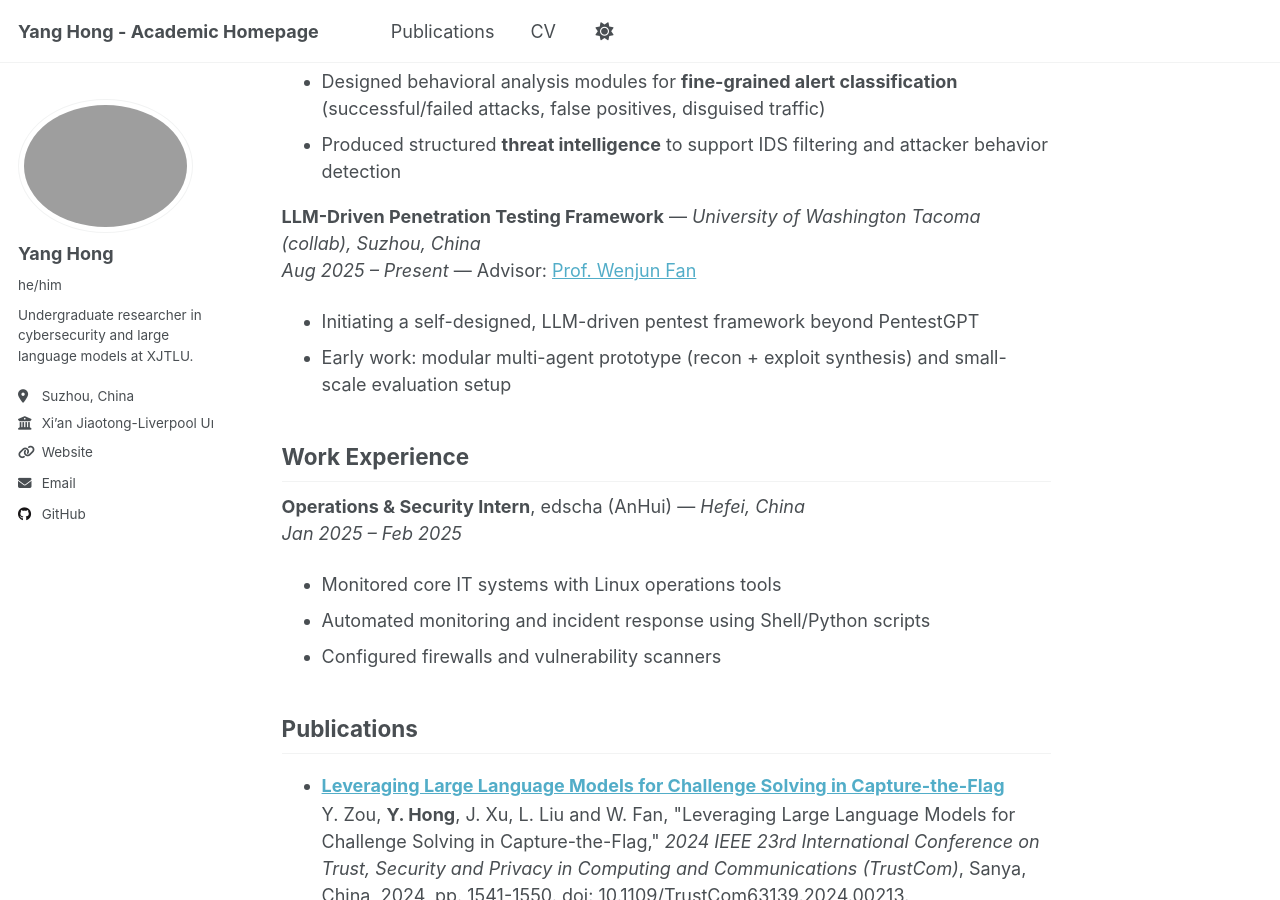
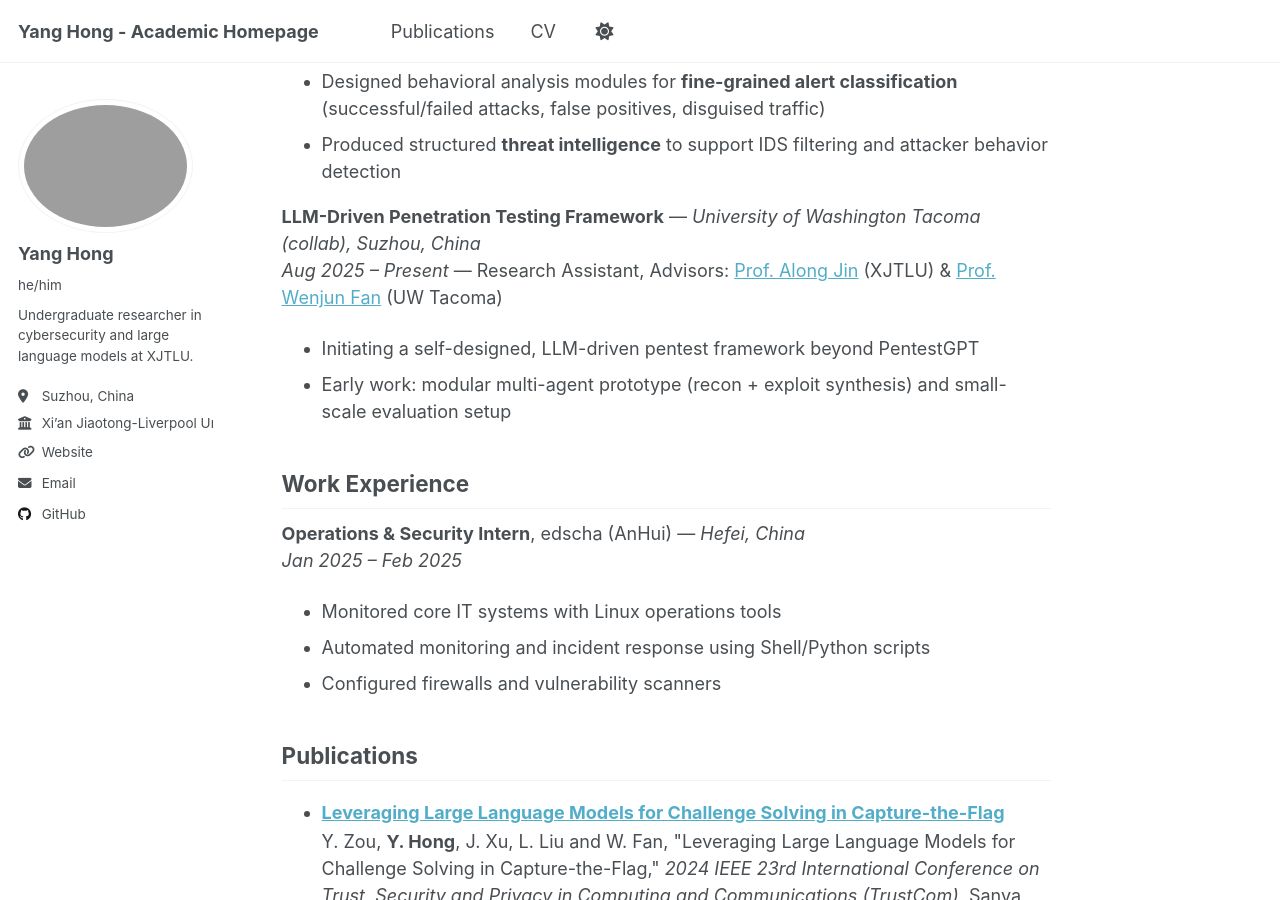
Before and after one commit to expiol/expiol.github.io, a Jekyll site: the page built from _pages/cv.md, in a window 1280 px wide and 900 px high, scrolled down 942 px. Built offline with Jekyll 4.4.1, drawn with Linux system fonts in a browser that asks for light colours; a script that is not in the unit is left out.

Commit message:
Update advisor information

```diff
--- a/_pages/cv.md
+++ b/_pages/cv.md
@@ -53,7 +53,7 @@ GPA (WES): **3.53 / 4.0**
 - Produced structured **threat intelligence** to support IDS filtering and attacker behavior detection
 
 **LLM-Driven Penetration Testing Framework** — *University of Washington Tacoma (collab), Suzhou, China*
-*Aug 2025 – Present* — Advisor: [Prof. Wenjun Fan](https://directory.tacoma.uw.edu/employee/wjfan)
+*Aug 2025 – Present* — Research Assistant, Advisors: [Prof. Along Jin](https://scholar.xjtlu.edu.cn/en/persons/AlongJin/) (XJTLU) & [Prof. Wenjun Fan](https://directory.tacoma.uw.edu/employee/wjfan) (UW Tacoma)
 - Initiating a self-designed, LLM-driven pentest framework beyond PentestGPT
 - Early work: modular multi-agent prototype (recon + exploit synthesis) and small-scale evaluation setup
 
```
